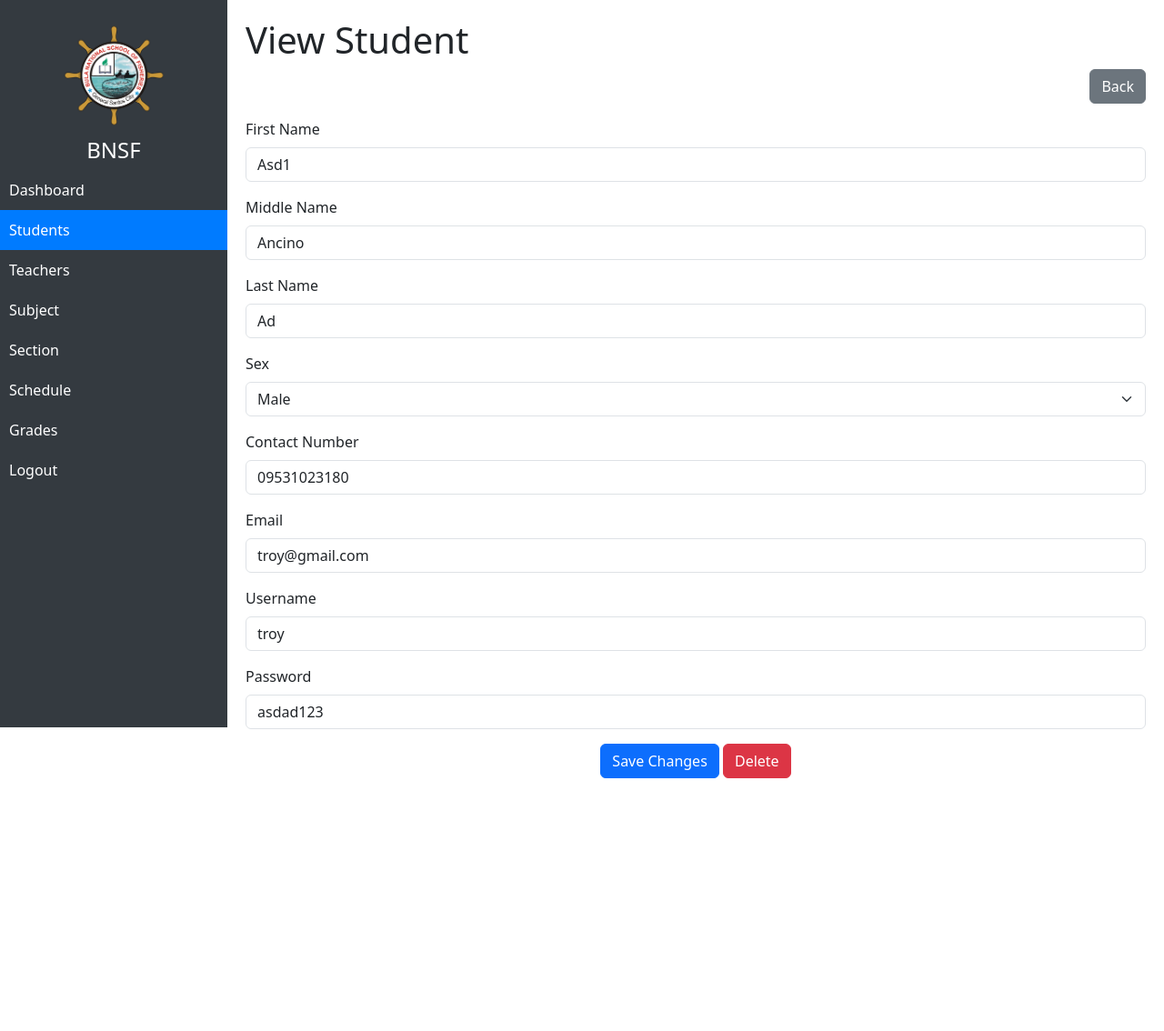
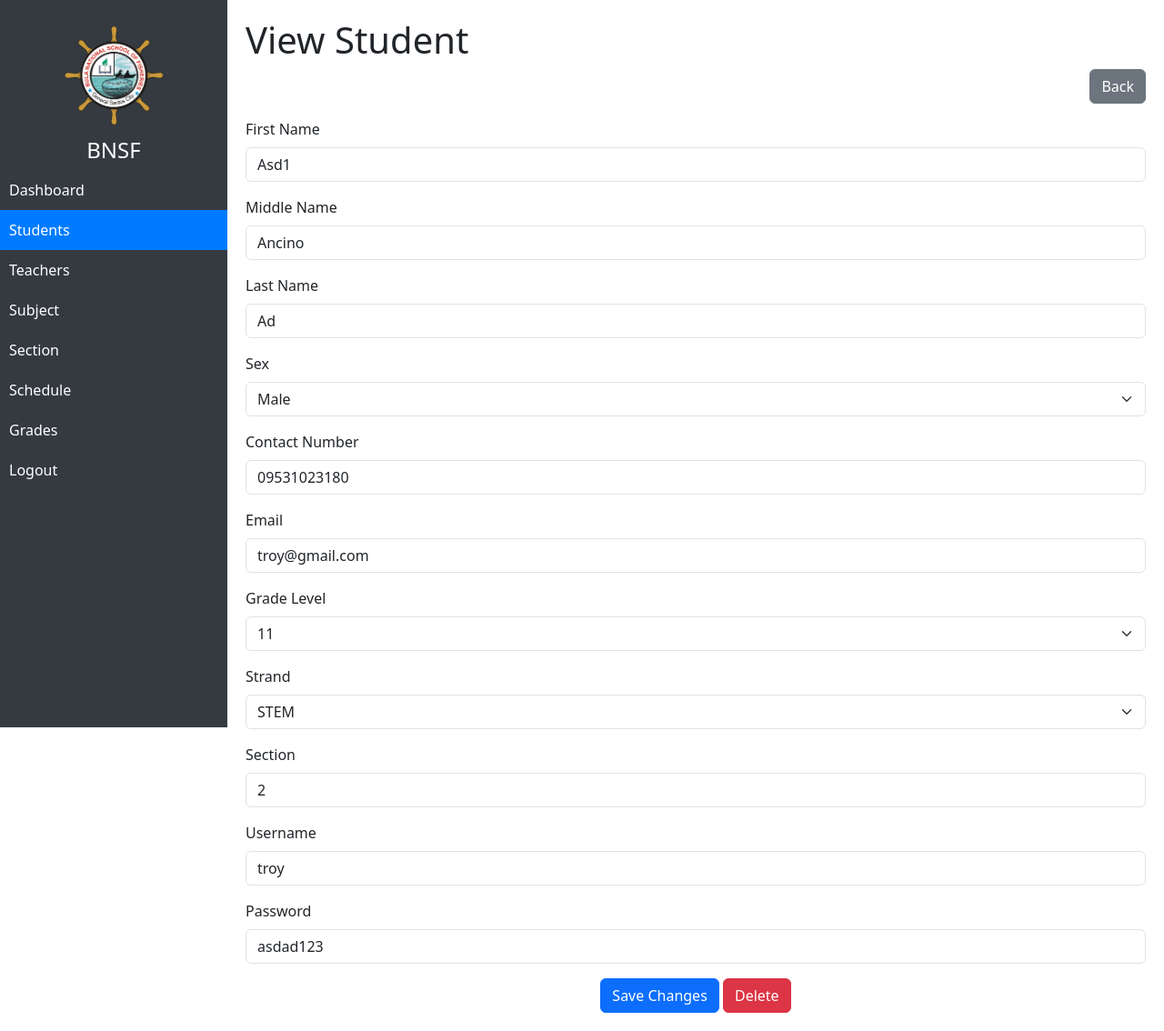
Before and after one commit to chruy-chruy/BNSF, a PHP site: page /modules/student/view.php?id=1 in a window 1280 px wide. Shown: the whole page at 91% size. Before the commit the page ends 856 px from the top, so only its background shows below. Run offline with PHP 8.4, Linux system fonts and the light colour scheme; data comes from the database, SQL or seed files in the repository; some libraries are stand-ins or nearby versions.

Commit message:
fix view student

```diff
--- a/modules/student/view.php
+++ b/modules/student/view.php
@@ -90,11 +90,44 @@ if (isset($_GET['id'])) {
       <input type="text" class="form-control" id="contact_number" name="contact_number" value="<?php echo $student['contact_number']; ?>" required>
     </div>
 
+
+
+
     <!-- Email -->
     <div class="mb-3">
       <label for="email" class="form-label">Email</label>
       <input type="email" class="form-control" id="email" name="email" value="<?php echo $student['email']; ?>" required>
     </div>
+
+    <!-- Grade Level -->
+    <div class="mb-3">
+                <label for="grade_level" class="form-label">Grade Level</label>
+                <select class="form-select" id="grade_level" name="grade_level" required>
+                  <option value="" >Select</option>
+                  <option value="11"  <?php echo ($student['grade_level'] == '11') ? 'selected' : ''; ?>>11</option>
+                  <option value="12"  <?php echo ($student['grade_level'] == '12') ? 'selected' : ''; ?>>12</option>
+                </select>
+              </div>
+
+<!-- Strand -->
+<div class="mb-3">
+  <label for="strand" class="form-label">Strand</label>
+  <select class="form-select" id="strand" name="strand" required>
+    <option value="">Select</option>
+    <option value="STEM" <?php echo ($student['strand'] == 'STEM') ? 'selected' : ''; ?>>STEM</option>
+    <option value="HUMMS" <?php echo ($student['strand'] == 'HUMMS') ? 'selected' : ''; ?>>HUMMS</option>
+    <option value="ABM" <?php echo ($student['strand'] == 'ABM') ? 'selected' : ''; ?>>ABM</option>
+    <option value="GAS" <?php echo ($student['strand'] == 'GAS') ? 'selected' : ''; ?>>GAS</option>
+  </select>
+</div>
+
+
+    <!-- Section -->
+    <div class="mb-3">
+      <label for="section" class="form-label">Section</label>
+      <input type="text" class="form-control" id="section" name="section" value="<?php echo $student['section']; ?>" required>
+    </div>
+
 
     <!-- Username -->
     <div class="mb-3">
@@ -107,6 +140,7 @@ if (isset($_GET['id'])) {
       <label for="password" class="form-label">Password</label>
       <input type="text" class="form-control" id="password" name="password" value="<?php echo $student['password']; ?>" required>
     </div>
+
 
     <div class="text-center">
       <button type="submit" class="btn btn-primary">Save Changes</button>
```
